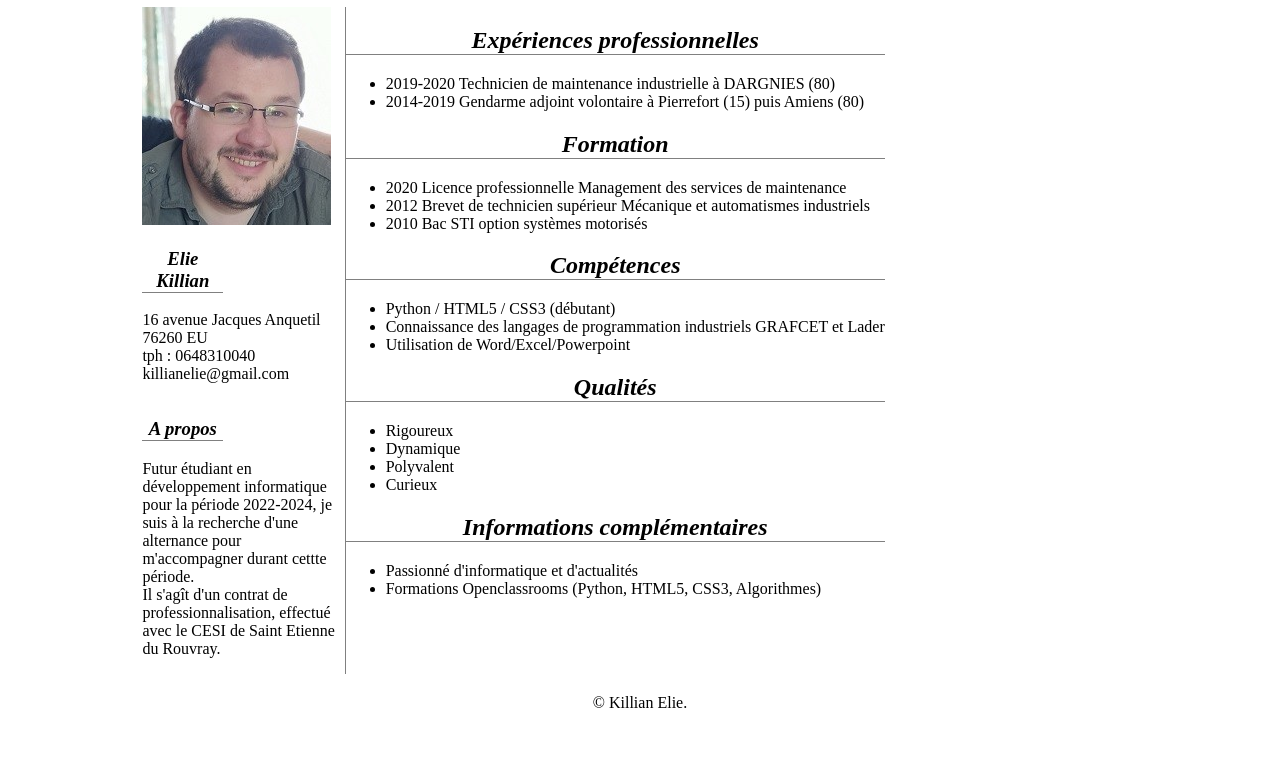
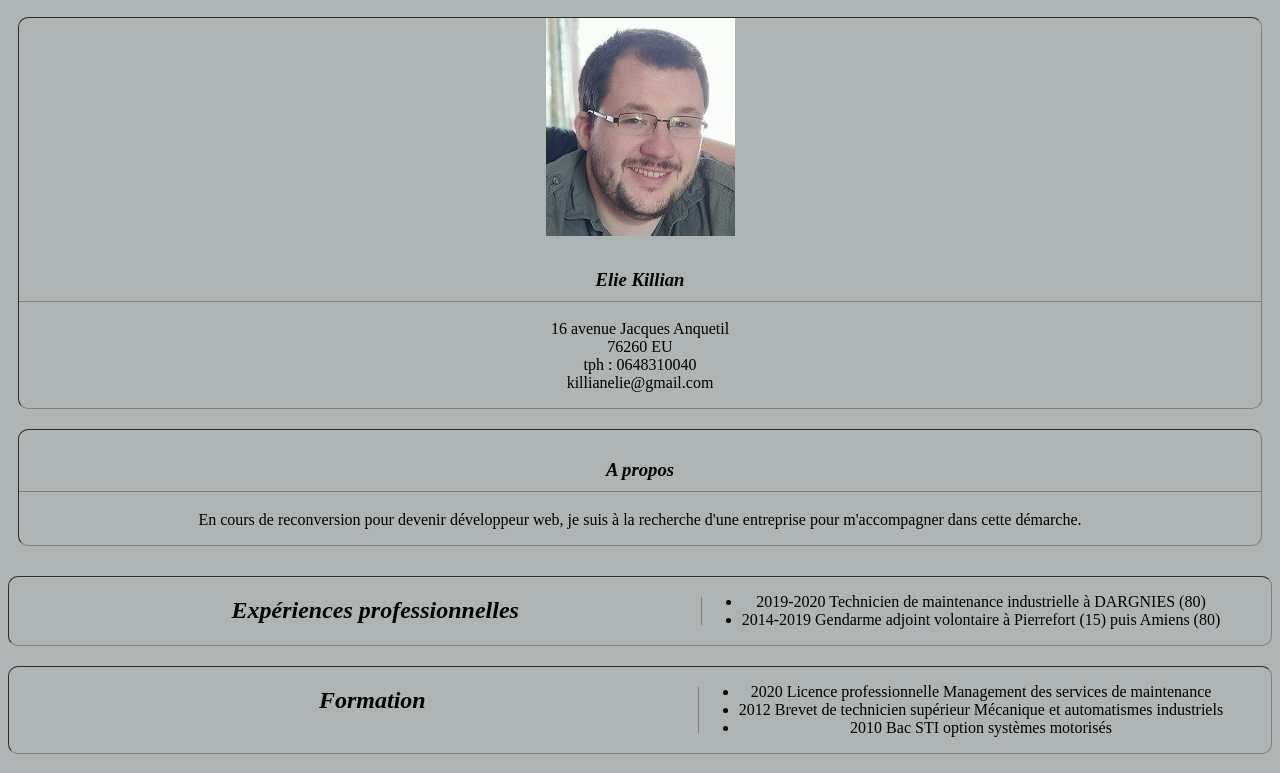
Before and after one commit to ElieKillian/CV, a plain HTML site: page index.html in a window 1280 px wide. Shown: the part 73-846 px from the top of the page. Before the commit the page ends 801 px from the top, so only its background shows below. Drawn offline with Linux system fonts and the light colour scheme.

Commit message:
Update 10/22

```diff
--- a/css/style.css
+++ b/css/style.css
@@ -1,65 +1,104 @@
 body
 {
-    background-color: white;
+    background-color: rgba(83, 94, 93, 0.466);
     font-size: medium;
 }
+
 #titre
 {
     justify-content: center;
     text-align: center;
     font-style: italic;
 }
+
 #main
 {
     display: flex;
     flex-direction: column;
-    max-width: 70%;
+    width: 70%;
+    margin: auto;
     justify-content: left;
     text-align: justify;
 }
+
 #latérale
 {
     display: flex;
     flex-direction: column;
-    max-width: 20%;
+    width: 30%;
     border-right: 1px gray inset;
     justify-content: center;
-    text-align: left;
+    text-align: justify;
+    margin: 10px;
 }
+
 #conteneur
 {
     display: flex;
     flex-direction: row-reverse;
+    justify-content: space-around;
+    width: auto;
+}
+
+.post
+{
+    display: flex;
+    flex-direction: row;
+    border: 1px gray inset;
+    border-radius: 10px;
     justify-content: center;
+    text-align: center;
+    margin-bottom: 20px;
+}
+
+h2
+{
+    border-right: 1px gray inset;
+    justify-content: center;
+    text-align: center;
+    font-style: italic;
+    padding-right: 10px;
+    width: 50%;
+}
+
+.ul
+{
+    width: 50%;
+}
+
+h3
+{
+    border-bottom: 1px gray inset;
+    justify-content: center;
+    text-align: center;
+    font-style: italic;
+    padding: 10px;
+}
+
+.photo
+{
+float: top;
+width: auto;
+}
+
+#identité, .a_propos
+{
+    border: 1px gray inset;
+    border-radius: 10px;
+    justify-content: center;
+    text-align: center;
     width: 80%;
+    margin-bottom: 20px;
 }
+
 #footer
 {
     justify-content: center;
     text-align: center;
     margin-top: 20px;
 }
-h2
-{
-    border-bottom: 1px gray inset;
-    justify-content: center;
-    text-align: center;
-    font-style: italic;
-}
-h3
-{
-    border-bottom: 1px gray inset;
-    justify-content: center;
-    text-align: center;
-    width: 40%;
-    font-style: italic;
-}
-.photo
-{
-float: top;
-}
 
-@media all and (max-width: 800px)
+@media all and (max-width: 1280px)
 {
     #conteneur
     {
@@ -74,15 +113,11 @@ float: top;
     }
     #latérale
     {
-        max-width: none;
+        width: auto;
         border-right: none;
     }
-    h2
+    #identité, .a_propos
     {
-        border: 1px gray inset;
-    }
-    h3
-    {
-        border: 1px gray inset;
+    width: auto;
     }
 }
--- a/index.html
+++ b/index.html
@@ -12,7 +12,7 @@
 
 	<!-- Titre -->
 	<header id="titre">
-		<h1>Alternant développeur informatique</h1>
+		<h1>Développeur Web Junior</h1>
 	</header>
 
 	<div id="conteneur">
@@ -88,9 +88,7 @@
 			<!-- A propos -->
 			<section class="a_propos">
 				<h3>A propos</h3>
-				<p>Futur étudiant en développement informatique pour la période 2022-2024, je suis à la recherche d'une
-					alternance pour m'accompagner durant cettte période. <br />
-					Il s'agît d'un contrat de professionnalisation, effectué avec le CESI de Saint Etienne du Rouvray.
+				<p>En cours de reconversion pour devenir développeur web, je suis à la recherche d'une entreprise pour m'accompagner dans cette démarche. <br />
 				</p>
 			</section>
 
```
